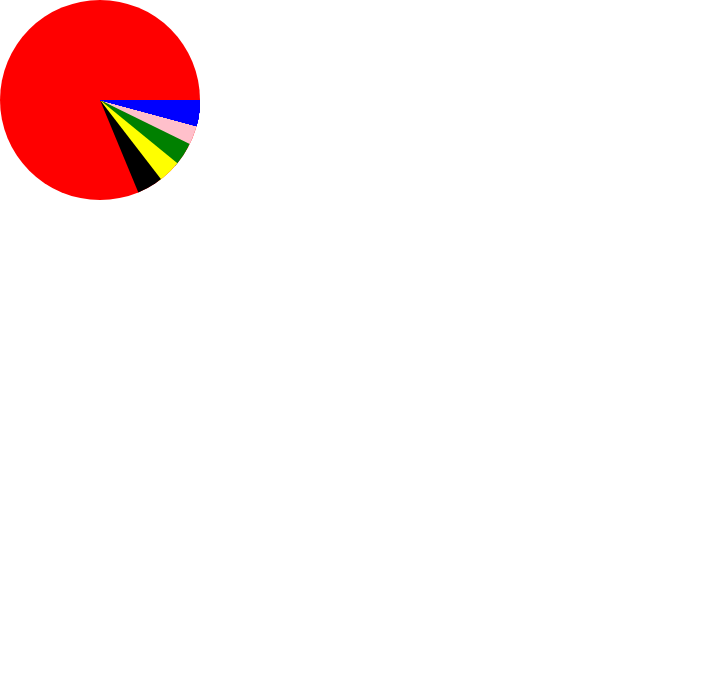
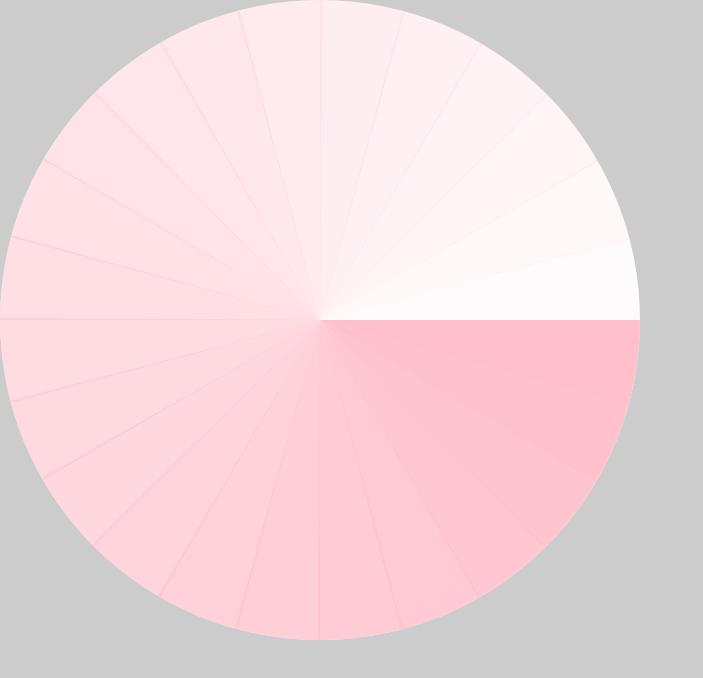
Before and after one commit to jamesdsmyth/atmosphere, a React app: page / in a window 1280 px wide. Shown: the whole page, without its empty margins (0-703 px from the left). Built offline with nearby package versions, Linux system fonts and the light colour scheme.

Commit message:
Segments added correctly

```diff
--- a/client/styles/_mixins.scss
+++ b/client/styles/_mixins.scss
@@ -4,3 +4,7 @@
   -ms-border-radius: $pixels;
   border-radius: $pixels;
 }
+
+@mixin rotate($index) {
+  transform: rotate($index * 15deg);
+}
--- a/client/styles/_vars.scss
+++ b/client/styles/_vars.scss
@@ -1,3 +1,10 @@
 $white: #ffffff;
-$red: red;
+$grey: #cccccc;
 $blue: blue;
+
+$pi: 3.14159;
+
+// dimensions
+$circle-diameter: 80vh;
+$segment-width: $circle-diameter / 2;
+$segment-height: ceil(($circle-diameter * $pi) / 24);
--- a/client/styles/styles.scss
+++ b/client/styles/styles.scss
@@ -3,13 +3,13 @@
 @import './_mixins.scss';
 
 body {
-  background: $white;
+  background: $grey;
 }
 .circle {
-  background: $red;
+  background: $white;
   position: relative;
-  width: 200px;
-  height: 200px;
+  width: $circle-diameter;
+  height: $circle-diameter;
   overflow: hidden;
   @include borderRadius(50%);
 
@@ -20,25 +20,15 @@ body {
     width: 0;
     height: 0;
     border-top: 0 solid transparent;
-    border-right: 100px solid $blue;
-    border-bottom: 27px solid transparent;
+    border-bottom: $segment-height solid transparent;
     transform-origin: top left;
 
-    &.s-0 {
-      transform: rotate(13.09deg);
-      border-right: 100px solid pink;
-    }
-    &.s-1 {
-      transform: rotate(26.18deg);
-      border-right: 100px solid green;
-    }
-    &.s-2 {
-      transform: rotate(39.27deg);
-      border-right: 100px solid yellow;
-    }
-    &.s-3 {
-      transform: rotate(52.36deg);
-      border-right: 100px solid black;
+    @for $i from 0 through 23 {
+      &.s-#{$i} {
+        @include rotate($i);
+        border-right: $segment-width solid pink;
+        opacity: (100 - ($i * 4)) / 100;
+      }
     }
   }
 }
```
